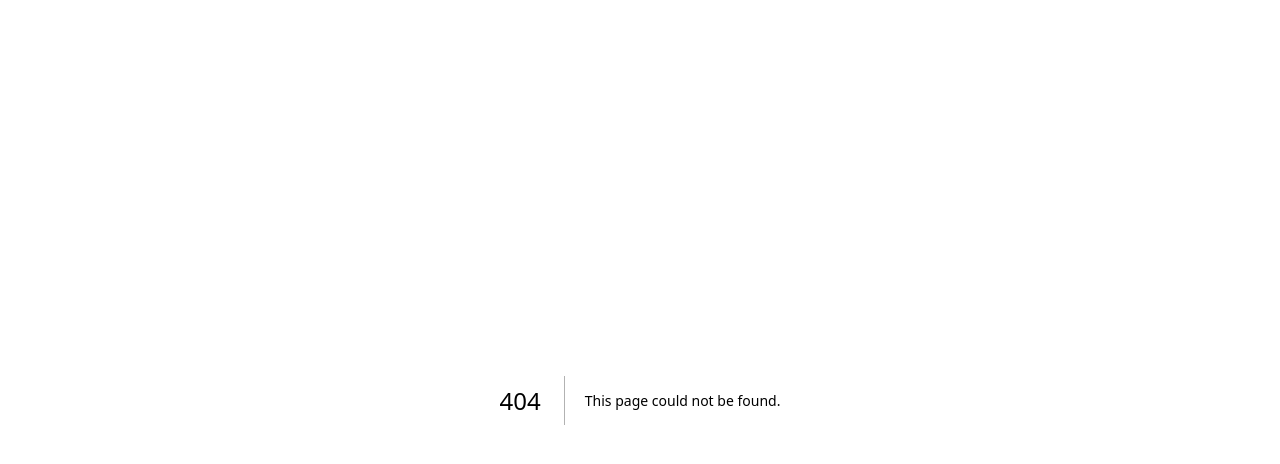
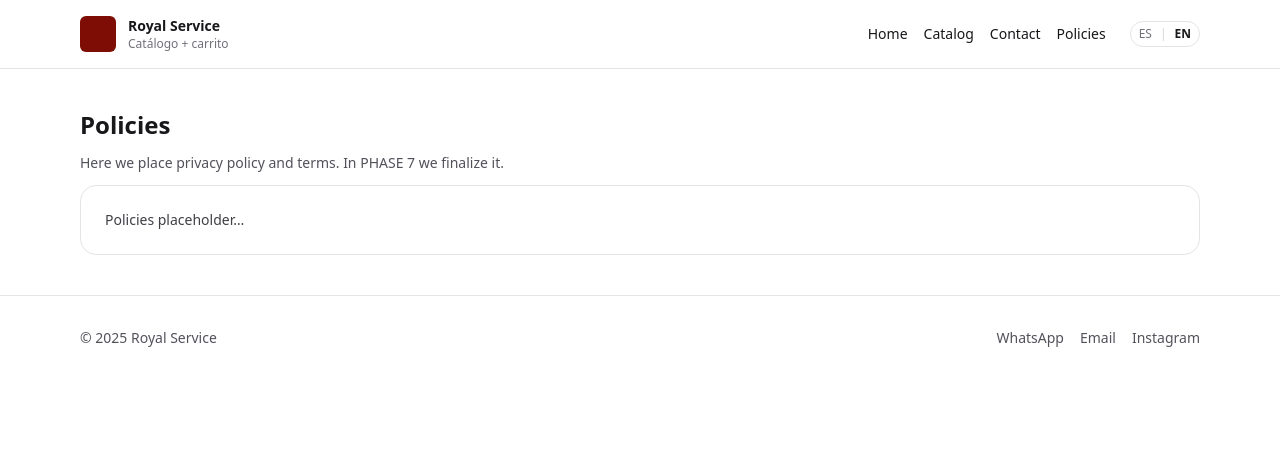
Before and after one commit to lulabtechnology/royalserviceultrapro, a Next.js app: page /en/policies in a window 1280 px wide. Before the commit this address had no page. Shown: the top 464 px of the page. Built offline with nearby package versions, Linux system fonts and the light colour scheme.

Commit message:
Create page.tsx

```diff
--- /dev/null
+++ b/app/(public)/[lang]/policies/page.tsx
@@ -0,0 +1,21 @@
+import { Lang } from "@/lib/i18n";
+
+export default function PoliciesPage({ params }: { params: { lang: Lang } }) {
+  const isEs = params.lang === "es";
+  return (
+    <section className="space-y-3">
+      <h1 className="text-2xl font-semibold">{isEs ? "Políticas" : "Policies"}</h1>
+      <p className="text-sm text-zinc-600">
+        {isEs
+          ? "Aquí colocamos políticas de privacidad, devoluciones (si aplica) y términos. En FASE 7 lo dejamos final."
+          : "Here we place privacy policy and terms. In PHASE 7 we finalize it."}
+      </p>
+
+      <div className="rounded-2xl border border-zinc-200 p-6 text-sm text-zinc-700">
+        {isEs
+          ? "Placeholder de políticas…"
+          : "Policies placeholder…"}
+      </div>
+    </section>
+  );
+}
```
